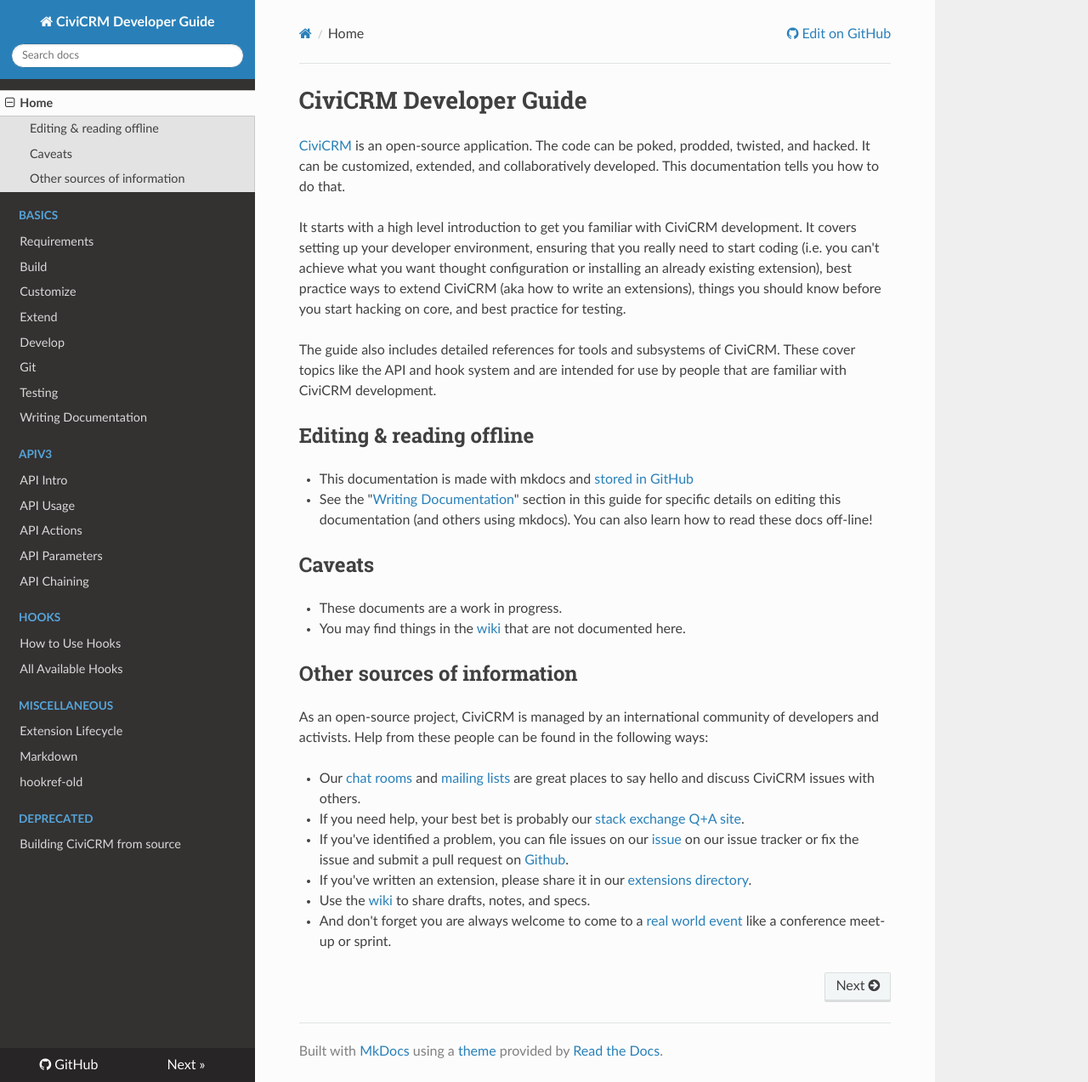
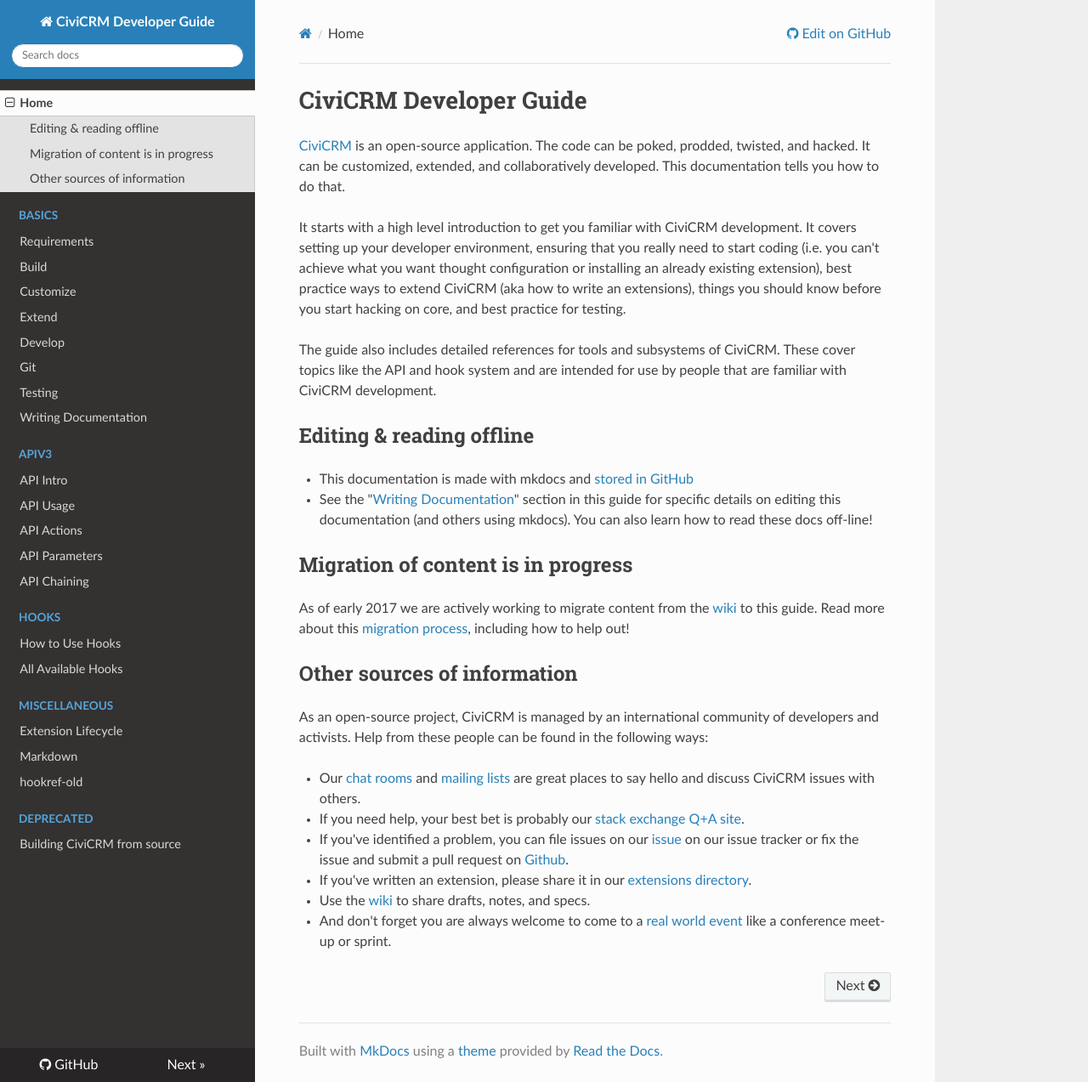
Before and after one commit to civicrm/civicrm-dev-docs, an MkDocs documentation site: the page built from docs/index.md, in a window 1280 px wide and 1273 px high. Shown: the whole window at 85% size. Built offline with MkDocs 1.6.1, drawn with Linux system fonts in a browser that asks for light colours; nearby versions of some CDN libraries; old or Windows-style settings are respelled for this version of MkDocs.

Commit message:
adding link to page about content migration process

```diff
--- a/docs/index.md
+++ b/docs/index.md
@@ -25,13 +25,15 @@
     for specific details on editing this documentation (and others using
     mkdocs). You can also learn how to read these docs off-line!
 
-Caveats
--------
+Migration of content is in progress
+-----------------------------------
 
--   These documents are a work in progress.
--   You may find things in the
-    [wiki](http://wiki.civicrm.org/confluence/display/CRMDOC/Develop)
-    that are not documented here.
+As of early 2017 we are actively working to migrate content from the [wiki] to
+this guide. Read more about this [migration process][migration], including how
+to help out!
+
+[wiki]: http://wiki.civicrm.org/confluence/display/CRMDOC/Develop
+[migration]: https://wiki.civicrm.org/confluence/display/CRMDOC/Content+migration+from+wiki+to+Developer+Guide
 
 Other sources of information
 ------------------------------
```
